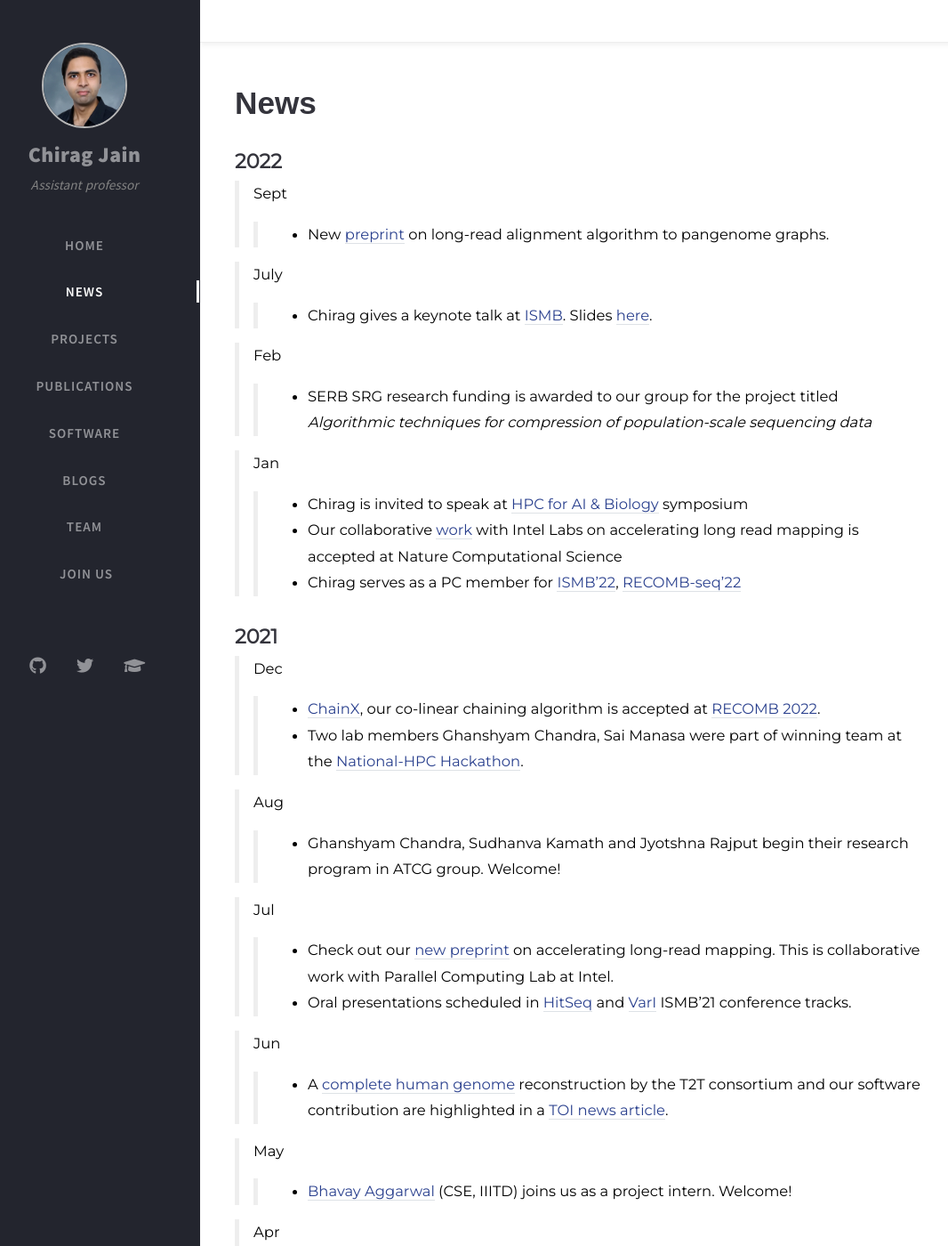
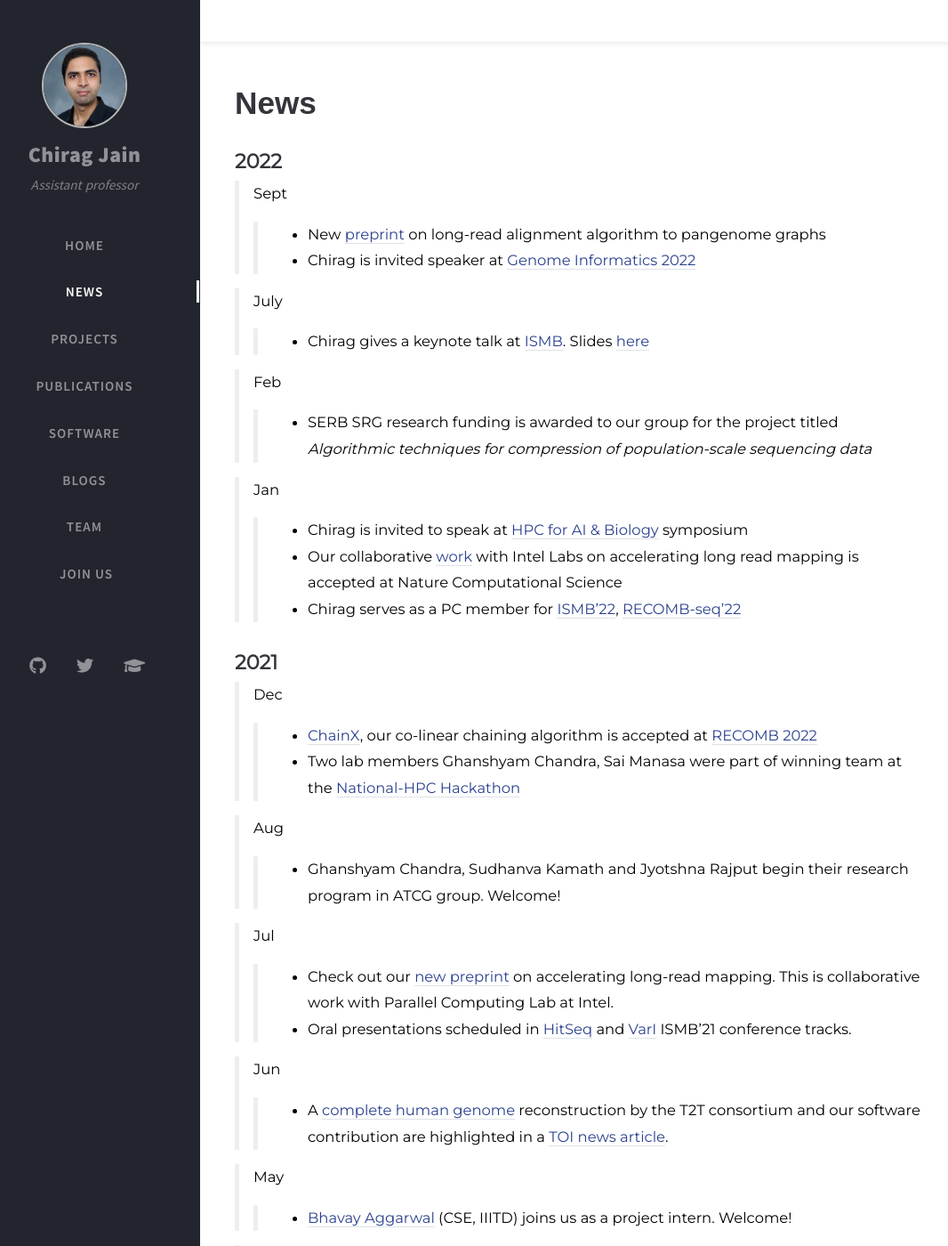
Before and after one commit to at-cg/at-cg.github.io, a Jekyll site: the page built from tabs/new.md, in a window 1280 px wide and 1400 px high. Shown: the whole window at 89% size, without its empty margins (35-1101 px from the left). Built offline with Jekyll 4.4.1, drawn with Linux system fonts in a browser that asks for light colours; nearby versions of some CDN libraries; comment, search, counter and statistics services are not loaded.

Commit message:
Update new.md

```diff
--- a/tabs/new.md
+++ b/tabs/new.md
@@ -22,10 +22,11 @@ type: news
 ## **2022**
 
 > Sept
->> - New [preprint](https://doi.org/10.1101/2022.08.29.505691) on long-read alignment algorithm to pangenome graphs.
+>> - New [preprint](https://doi.org/10.1101/2022.08.29.505691) on long-read alignment algorithm to pangenome graphs
+>> - Chirag is invited speaker at [Genome Informatics 2022](https://coursesandconferences.wellcomeconnectingscience.org/event/genome-informatics-20220921/)
 
 > July
->> - Chirag gives a keynote talk at [ISMB](https://www.iscb.org/ismb2022-program/abstracts/microbiome). Slides [here](https://drive.google.com/file/d/1CJb3H5E0dfSQMyDjrzzth5TG2M_IEO2R/view?usp=sharing).
+>> - Chirag gives a keynote talk at [ISMB](https://www.iscb.org/ismb2022-program/abstracts/microbiome). Slides [here](https://drive.google.com/file/d/1CJb3H5E0dfSQMyDjrzzth5TG2M_IEO2R/view?usp=sharing)
 
 > Feb
 >> - SERB SRG research funding is awarded to our group for the project titled *Algorithmic techniques for compression of population-scale sequencing data*
@@ -38,8 +39,8 @@ type: news
 ## **2021**
 
 > Dec
->> - [ChainX](https://doi.org/10.1101/2021.02.03.429492), our co-linear chaining algorithm is accepted at [RECOMB 2022](https://recomb2022.net/accepted-papers/).
->> - Two lab members Ghanshyam Chandra, Sai Manasa were part of winning team at the [National-HPC Hackathon](https://nationalhpc-hackathon.hackerearth.com).
+>> - [ChainX](https://doi.org/10.1101/2021.02.03.429492), our co-linear chaining algorithm is accepted at [RECOMB 2022](https://recomb2022.net/accepted-papers/)
+>> - Two lab members Ghanshyam Chandra, Sai Manasa were part of winning team at the [National-HPC Hackathon](https://nationalhpc-hackathon.hackerearth.com)
 
 > Aug
 >> - Ghanshyam Chandra, Sudhanva Kamath and Jyotshna Rajput begin their research program in ATCG group. Welcome!
```
